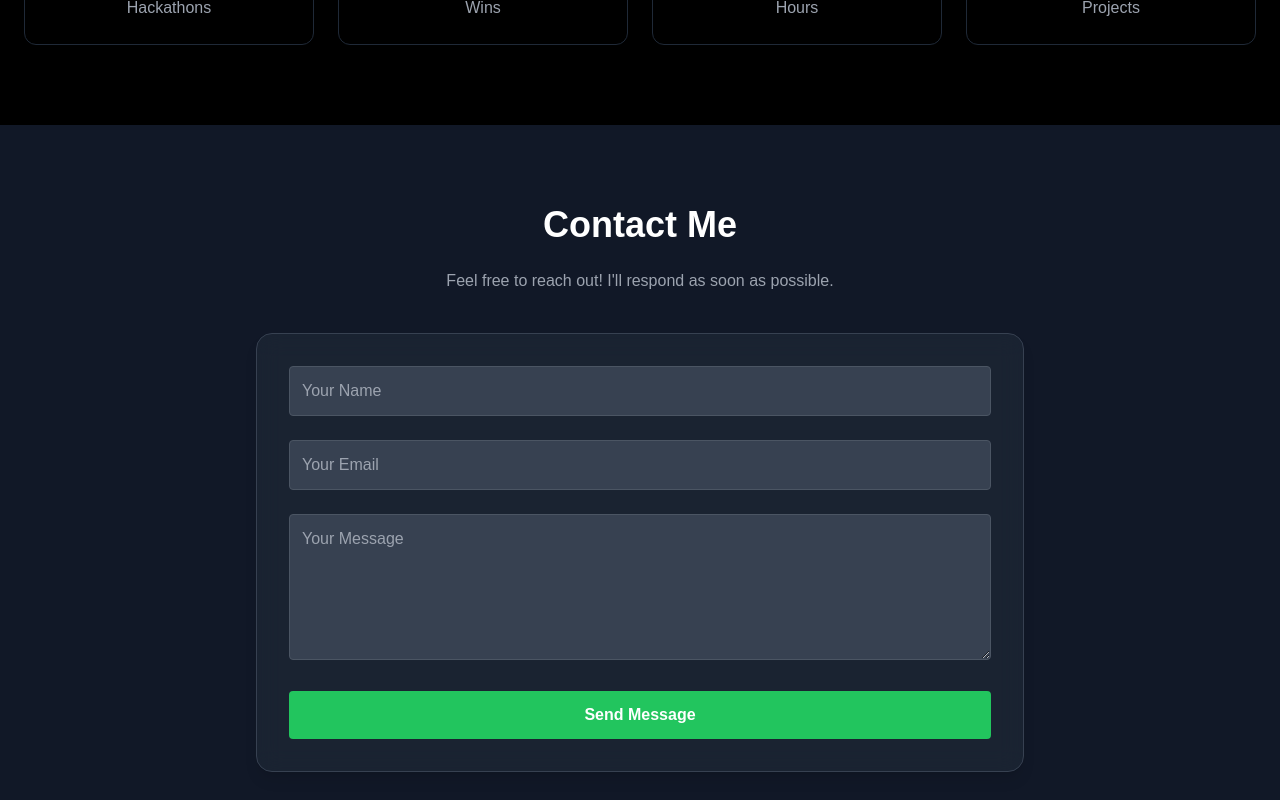
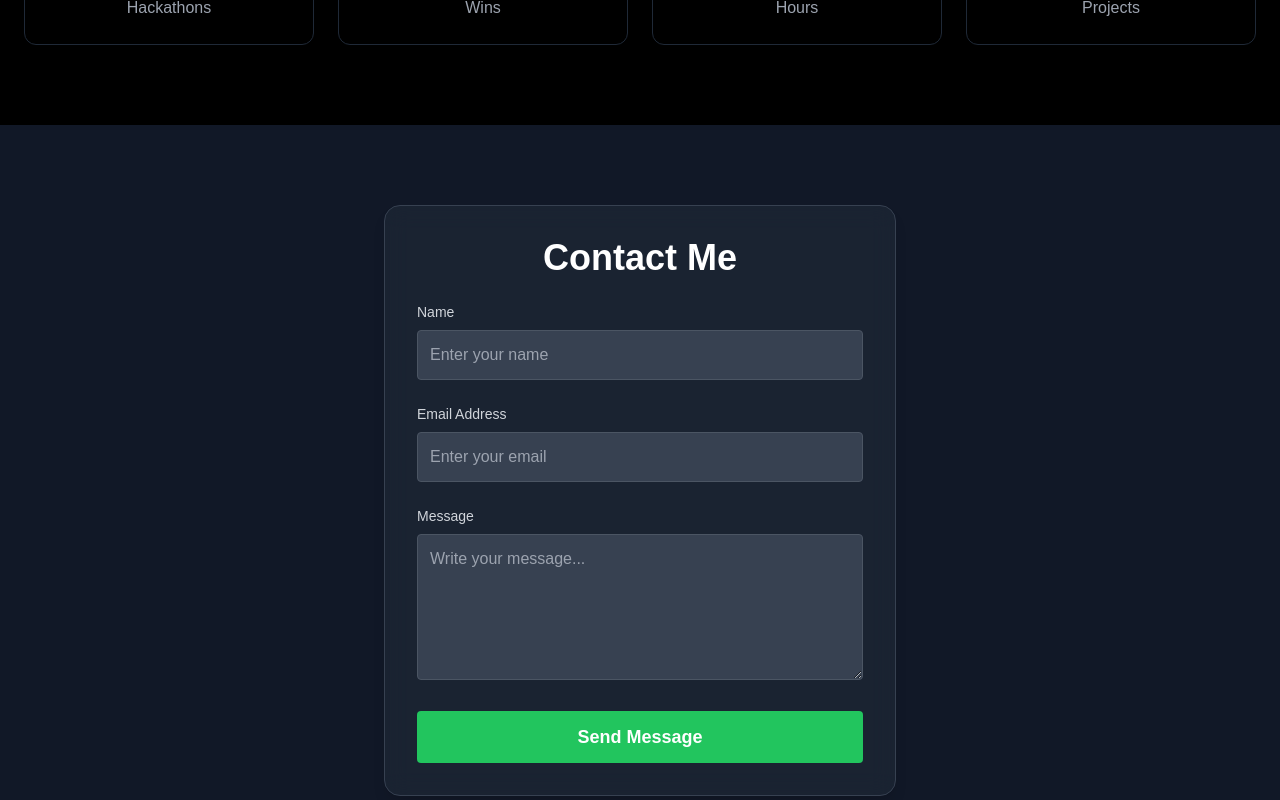
Before and after one commit to mraniket404/React-vite-portfolio, a React (Vite) app: page / in a window 1280 px wide. Shown: the part 3400-4200 px from the top of the page. Built offline with nearby package versions, Linux system fonts and the light colour scheme; the HTML template or start-up script is replaced by a standard one.

Commit message:
update contact page

```diff
--- a/package.json
+++ b/package.json
@@ -10,6 +10,7 @@
     "preview": "vite preview"
   },
   "dependencies": {
+    "@formspree/react": "^3.0.0",
     "react": "^18.2.0",
     "react-dom": "^18.2.0"
   },
@@ -24,6 +25,6 @@
     "eslint-plugin-react-refresh": "^0.4.3",
     "postcss": "^8.4.27",
     "tailwindcss": "^3.3.3",
-    "vite": "^4.4.5"
+    "vite": "^7.1.11"
   }
 }
--- a/src/components/Contact.jsx
+++ b/src/components/Contact.jsx
@@ -1,91 +1,76 @@
-import React, { useState } from "react";
+import React from "react";
 
 const Contact = () => {
-  const [status, setStatus] = useState("");
-
-  const handleSubmit = async (e) => {
-    e.preventDefault();
-    const form = e.target;
-    setStatus("sending");
-
-    try {
-      const response = await fetch("https://formspree.io/f/xgvnjqol", {
-        method: "POST",
-        body: new FormData(form),
-        headers: { Accept: "application/json" },
-      });
-
-      if (response.ok) {
-        setStatus("success");
-        form.reset();
-      } else {
-        setStatus("error");
-      }
-    } catch (err) {
-      console.error(err);
-      setStatus("error");
-    }
-  };
-
   return (
     <section
       id="contact"
-      className="bg-gray-900 text-white py-20 px-6 md:px-20"
+      className="bg-gray-900 text-white py-20 px-6 md:px-20 flex justify-center min-h-screen"
     >
-      <div className="max-w-3xl mx-auto text-center">
-        <h2 className="text-4xl font-bold mb-6">Contact Me</h2>
-        <p className="text-gray-400 mb-10">
-          Feel free to reach out! I'll respond as soon as possible.
-        </p>
-
+      <div className="max-w-lg w-full">
         <form
-          onSubmit={handleSubmit}
+          action="https://formspree.io/f/xgvnjqol"
+          method="POST"
           className="bg-gray-800/70 backdrop-blur-md p-8 rounded-2xl shadow-lg border border-gray-700 space-y-6"
         >
+          <h2 className="text-4xl font-bold text-center mb-4">Contact Me</h2>
+
+          <div>
+            <label
+              htmlFor="name"
+              className="block text-sm mb-2 text-gray-300"
+            >
+              Name
+            </label>
             <input
               type="text"
+              id="name"
               name="name"
-            placeholder="Your Name"
+              placeholder="Enter your name"
               required
               className="w-full p-3 rounded bg-gray-700 text-white border border-gray-600 focus:ring-2 focus:ring-green-500 outline-none"
             />
+          </div>
 
+          <div>
+            <label
+              htmlFor="email"
+              className="block text-sm mb-2 text-gray-300"
+            >
+              Email Address
+            </label>
             <input
               type="email"
+              id="email"
               name="email"
-            placeholder="Your Email"
+              placeholder="Enter your email"
               required
               className="w-full p-3 rounded bg-gray-700 text-white border border-gray-600 focus:ring-2 focus:ring-green-500 outline-none"
             />
+          </div>
 
+          <div>
+            <label
+              htmlFor="message"
+              className="block text-sm mb-2 text-gray-300"
+            >
+              Message
+            </label>
             <textarea
+              id="message"
               name="message"
-            placeholder="Your Message"
+              placeholder="Write your message..."
               required
               rows="5"
               className="w-full p-3 rounded bg-gray-700 text-white border border-gray-600 focus:ring-2 focus:ring-green-500 outline-none"
             ></textarea>
+          </div>
 
           <button
             type="submit"
-            className={`${
-              status === "sending" ? "bg-gray-500" : "bg-green-500 hover:bg-green-600"
-            } py-3 w-full rounded font-semibold transition-all duration-300`}
-            disabled={status === "sending"}
+            className="w-full py-3 rounded font-semibold text-lg bg-green-500 hover:bg-green-600 transition-all duration-300"
           >
-            {status === "sending" ? "Sending..." : "Send Message"}
+            Send Message
           </button>
-
-          {status === "success" && (
-            <p className="text-green-400 mt-4 animate-pulse">
-              ✅ Message sent successfully! I'll get back to you soon.
-            </p>
-          )}
-          {status === "error" && (
-            <p className="text-red-400 mt-4">
-              ❌ Failed to send message. Please try again.
-            </p>
-          )}
         </form>
       </div>
     </section>
```
Also changed, not shown: 1 other file (tests, documents, lock files or other folders). Lines whose indentation alone changed are shown as unchanged.
